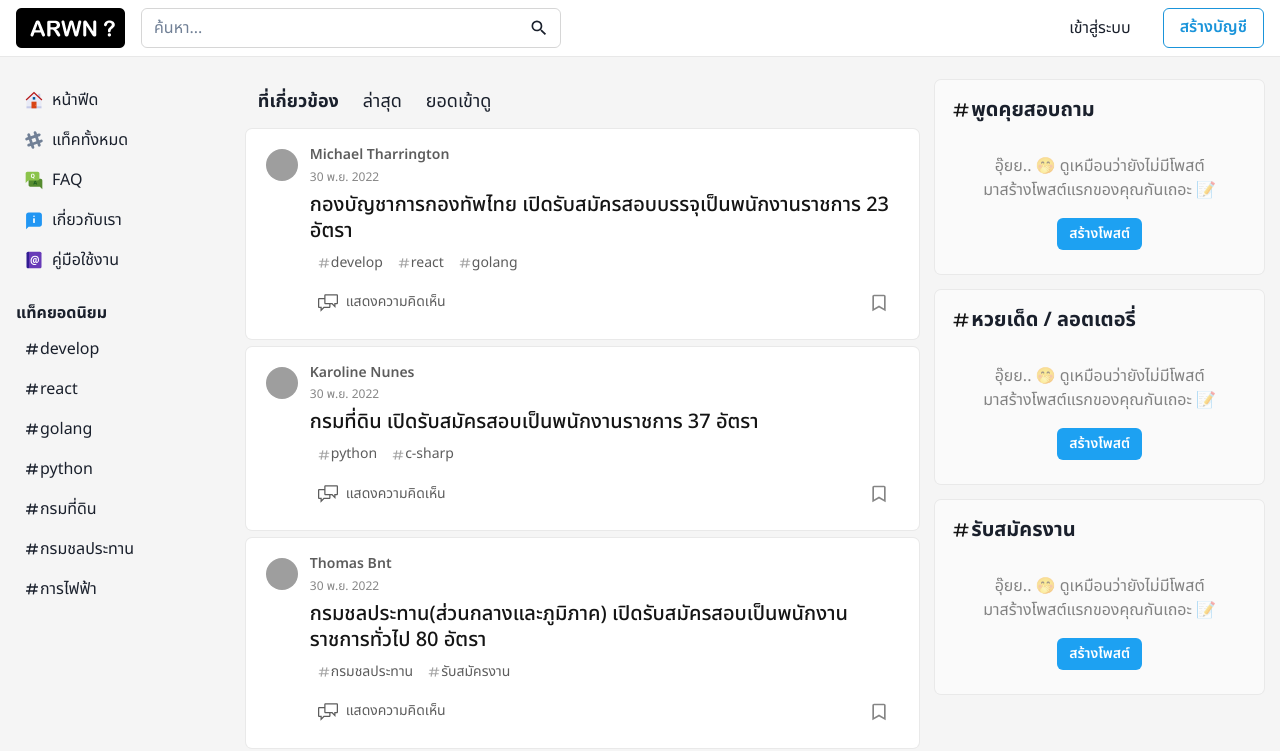
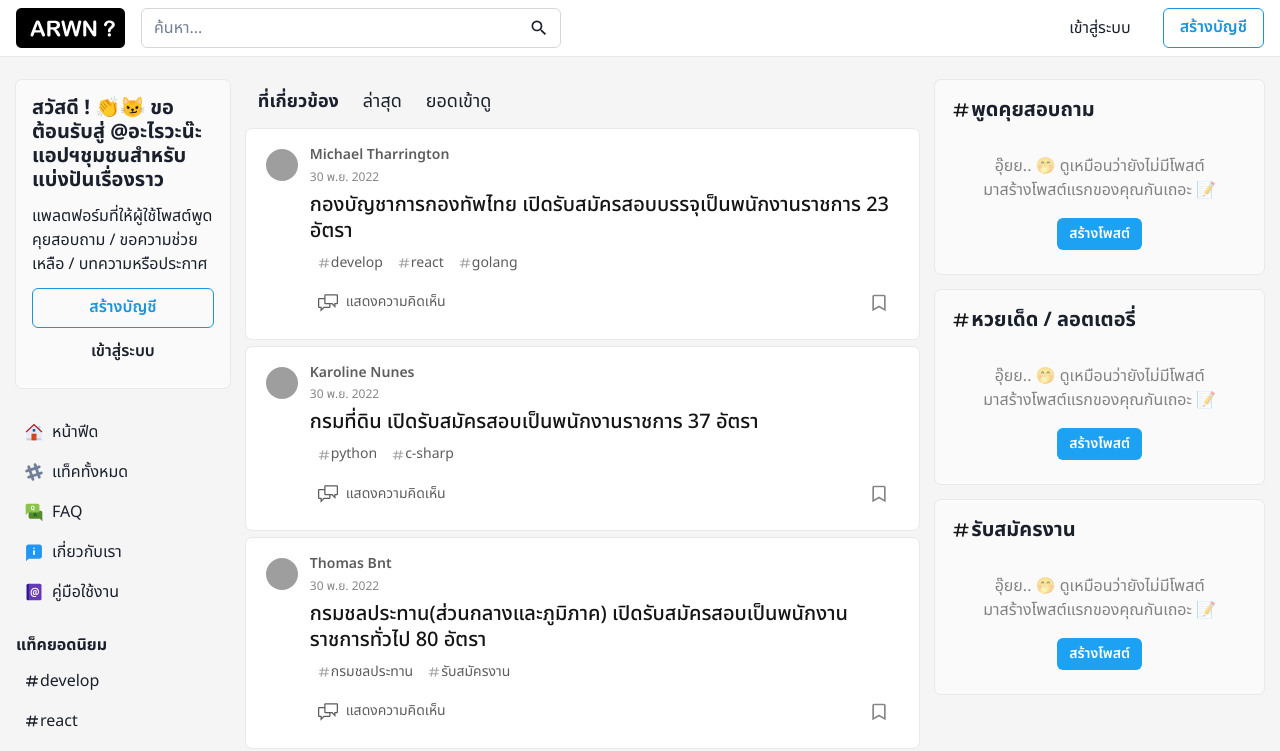
Before and after one commit to thanarack/araiwanah-www, a Next.js app: page / in a window 1280 px wide. Shown: the top 751 px of the page. Built offline with nearby package versions, Linux system fonts and the light colour scheme; grey boxes are pictures that could not be loaded.

Commit message:
Added register widget.

```diff
--- a/src/components/AsideLeft.tsx
+++ b/src/components/AsideLeft.tsx
@@ -11,10 +11,12 @@ import {
 import Link from 'next/link';
 import { AsideListItems, TagsPopular } from '../../configs/constant';
 import { BiHash } from 'react-icons/bi';
+import RegisterPop from './RegisterPop';
 
 export default function AsideLeft() {
   return (
     <>
+      <RegisterPop mb={6}/>
       <List>
         {AsideListItems.map((val, index) => (
           <ListItem key={index} role="group">
--- a/src/components/RegisterPop.tsx
+++ b/src/components/RegisterPop.tsx
@@ -1,5 +1,53 @@
-import { Box } from '@chakra-ui/react';
+import { Box, Button, Flex, Heading, Text } from '@chakra-ui/react';
+import Link from 'next/link';
 
-export default function RegisterPop() {
-  return <Box></Box>;
+export default function RegisterPop(props: any) {
+  const { mt, mb } = props;
+
+  return (
+    <Box
+      mt={mt}
+      mb={mb}
+      background="whiteAlpha.600"
+      borderRadius="md"
+      boxShadow="xs"
+      overflow="hidden"
+    >
+      <Box p={4}>
+        <Box>
+          <Heading as="h4" size="md">
+            สวัสดี ! 👏😼 ขอต้อนรับสู่ @อะไรวะน๊ะ
+            แอปฯชุมชนสำหรับแบ่งปันเรื่องราว
+          </Heading>
+          <Text mt={3}>
+            แพลตฟอร์มที่ให้ผู้ใช้โพสต์พูดคุยสอบถาม / ขอความช่วยเหลือ /
+            บทความหรือประกาศ
+          </Text>
+        </Box>
+        <Flex direction="column" gap={1} mt={3}>
+          <Link href="/enter/?state=new-user">
+            <Button
+              type="button"
+              colorScheme="twitter"
+              variant="outline"
+              w="full"
+              _hover={{
+                background: 'twitter.500',
+                color: 'white',
+                textDecoration: 'underline',
+                borderColor: 'twitter.500',
+              }}
+            >
+              สร้างบัญชี
+            </Button>
+          </Link>
+          <Link href="/enter/?state=new-user">
+            <Button type="button" colorScheme="gray" variant="ghost" w="full">
+              เข้าสู่ระบบ
+            </Button>
+          </Link>
+        </Flex>
+      </Box>
+    </Box>
+  );
 }
```
